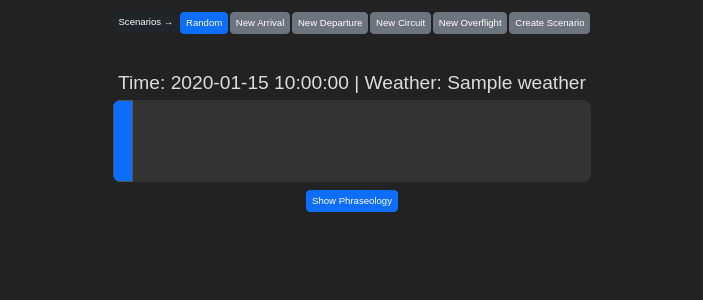
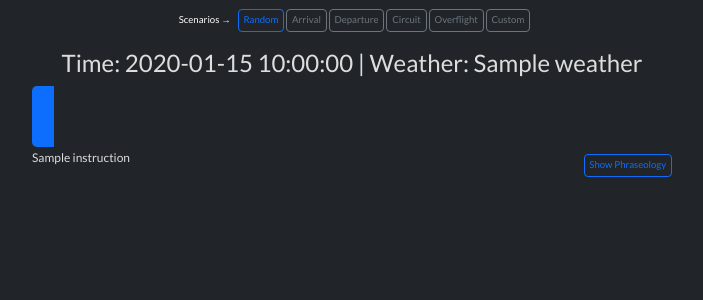
Before and after one commit to andyallard/stripgen, a Python web app: template templates/createscenario.html in a window 1280 px wide. Shown: the top 300 px of the page, without its empty margins (288-991 px from the left). Run offline with Jinja, Linux system fonts and the light colour scheme; the template is opened without the code that fills it: most values are stand-ins (such as "Sample title", 1, 10 or a date in 2020).

Commit message:
major layout and refactor update

```diff
--- a/static/strip.js
+++ b/static/strip.js
@@ -161,7 +161,7 @@ document.addEventListener('DOMContentLoaded', initializeStrip);
 
 
   // Function to toggle visibility
-function toggleVisibility(element) {
+function toggleVisibilityStrip(element) {
     const stripIdent = element.getAttribute('data-strip-id');
     const stripClass = `.strip-${stripIdent}`;
     const elements = document.querySelectorAll(stripClass);
--- a/static/styles.css
+++ b/static/styles.css
@@ -1,14 +1,11 @@
-
-
 body {
   display: flex;
-  font-size: larger;
   align-items: center;
   justify-content: center;
-  /* min-height: 100vh; */
-  font-family: Arial, sans-serif;
+  font-size: .75rem;
+  font-family: Lato, sans-serif;
   margin: 0;
-  background-color: #222;
+  background-color: var(--bs-dark);
   color: #ddd;
 }
 
@@ -21,7 +18,7 @@ a button {
   padding: 0.2rem 0.3rem;
 }
 
-#phraseology {
+.phraseology {
   white-space: normal;
   text-align: left;
 }
@@ -29,30 +26,36 @@ a button {
 /* Grid container with specified columns and areas */
 .grid-container {
   display: grid;
-  grid-template-columns: minmax(20px, 0.4fr) 1.5fr 1.5fr 1fr 5fr 1fr 1.5fr 1fr;
-  grid-template-rows: minmax(30px, 5vh) minmax(30px, 5vh);
-  gap: 2px; /* Tightened gaps */
-  /* max-width: 700px; */
-  background-color: #333;
-  border-radius: 8px;
+  grid-template-columns: minmax(20px, 0.4fr) 1.8fr 1.5fr 1fr 4fr 0.8fr 1.25fr 1fr;
+  grid-template-rows: minmax(30px, 3vh) minmax(30px, 3vh);
+  gap: 1px; /* Tightened gaps */
+  min-width: 50vw;
+  background-color: var(--bs-gray-900);
+  border-radius: 5px;
   overflow: hidden;
   margin-top: 2px;
-  margin-bottom: 8px;
+  margin-bottom: 2px;
 }
 
 /* Styling for grid (strip) items */
 .grid-item {
-  background-color: #444;
+  background-color: var(--bs-gray-700);
   color: #ddd;
   display: flex;
   align-items: center;
   justify-content: center;
-  border: 1px solid #555; /* Border for tighter look */
+  /* border: 1px solid #555;  */
   box-sizing: border-box;
+  padding: 3px;
 }
 
 /* Custom area placements for strip */
-.col1 { grid-column: 1 / 2; grid-row: 1 / span 2; } /* Left empty */
+.col1 {
+  grid-column: 1 / 2; grid-row: 1 / span 2;
+  /* border: 1.5px solid var(--bs-info); */
+  background-color: var(--bs-gray-900);
+  background-color: var(--bs-primary);
+} /* Toggle button to hide the strip */
 .col2 { grid-column: 2 / 3; grid-row: 1; }
 .col3 { grid-column: 3 / 4; grid-row: 1; }
 .col4 { grid-column: 4 / 5; grid-row: 1; }
@@ -67,7 +70,7 @@ a button {
 .col8 { grid-column: 8 / 9; grid-row: 1 / span 2; }
 
 
-
+/* Circuit diagram styles */
 
 /* container for the circuit diagram */
 .container {
@@ -93,7 +96,8 @@ svg {
 /* Container for the road */
 .road {
     width: 75%;
-    height: 60px;
+    max-height: 60px;
+    aspect-ratio: 10 / 1;
     display: flex;
     justify-content: center;
     align-items: center;
@@ -101,7 +105,7 @@ svg {
     z-index: -10;
 }
 
-/* Dotted line (simulating dashed line) */
+/* Dashed line */
 .dotted-line {
     position: absolute;
     top: 50%;
--- a/templates/createscenario.html
+++ b/templates/createscenario.html
@@ -7,18 +7,44 @@
 {% block main %}
 
 <div class="text-center">
-    Time: {{ scenario.formatted_time() }} | Weather: {{ scenario.weather }}
+    <h4>
+        Time: {{ scenario.formatted_time() }} | Weather: {{ scenario.weather }}
+    </h4>
 </div>
 
-{% for strip in scenario.aircraft %}
+{% for aircraft in scenario.aircraft %}
 
     {% include "strip.html" %}
 
+    <div class="d-flex justify-content-between align-items-center">
+        <p fs-6>
+            {{ aircraft.instruction|safe }}
+        </p>
+
+        <!-- Button to toggle visibility -->
+        <button class="btn btn-outline-primary btn-xs" onclick="toggleVisibility('strip-{{ aircraft.strip.ident }}')">Show Phraseology</button>
+    </div>
+
+
+    <!-- Hidden additional information -->
+    <div class="container d-none" id="strip-{{ aircraft.strip.ident }}">
+        <p class="text-start phraseology"> {{ aircraft.phraseology|safe }} </p>
+        <!-- You can add more hidden info here -->
+    </div>
+
+    <script>
+        // Function to toggle visibility
+        function toggleVisibility(stripId) {
+            const element = document.getElementById(stripId);
+            element.classList.toggle('d-none');
+        }
+    </script>
+
 {% endfor %}
 
-<div class="d-flex justify-content-center">
+<!-- <div class="d-flex justify-content-center">
     <button class="btn btn-primary btn-xs" onclick="toggleDiv()">Show Phraseology</button>
-</div>
+</div> -->
 
 <script type="text/javascript" src="/static/strip.js"></script>
 
--- a/templates/layout.html
+++ b/templates/layout.html
@@ -19,6 +19,10 @@
     <!-- Custom Stylesheet -->
     <link href="/static/styles.css" rel="stylesheet">
 
+    <!-- Google font Lato -->
+    <link href="https://fonts.googleapis.com/css2?family=Lato:wght@400;700&display=swap" rel="stylesheet">
+
+
     <title>stripgen: {% block title %}{% endblock %}</title>
 
 </head>
@@ -26,14 +30,14 @@
 <body>
 
     <main>
-        <div class="navbar d-flex justify-content-center mb-4">
+        <div class="navbar d-flex justify-content-center mb-2">
             <button class="btn btn-dark btn-xs">Scenarios →</button>
-            <a href="/random"><button class="btn btn-primary btn-xs">Random</button></a>
-            <a href="/arrival"><button class="btn btn-secondary btn-xs">New Arrival</button></a>
-            <a href="/departure"><button class="btn btn-secondary btn-xs">New Departure</button></a>
-            <a href="/circuit"><button class="btn btn-secondary btn-xs">New Circuit</button></a>
-            <a href="/overflight"><button class="btn btn-secondary btn-xs">New Overflight</button></a>
-            <a href="/createscenario"><button class="btn btn-secondary btn-xs">Create Scenario</button></a>
+            <a href="/random"><button class="btn btn-outline-primary btn-xs">Random</button></a>
+            <a href="/arrival"><button class="btn btn-outline-secondary btn-xs">Arrival</button></a>
+            <a href="/departure"><button class="btn btn-outline-secondary btn-xs">Departure</button></a>
+            <a href="/circuit"><button class="btn btn-outline-secondary btn-xs">Circuit</button></a>
+            <a href="/overflight"><button class="btn btn-outline-secondary btn-xs">Overflight</button></a>
+            <a href="/createscenario"><button class="btn btn-outline-secondary btn-xs">Custom</button></a>
         </div>
 
         {% block main %}{% endblock %}
--- a/templates/scenario.html
+++ b/templates/scenario.html
@@ -10,7 +10,7 @@
     Time: {{ scenario.formatted_time() }} | Weather: {{ scenario.weather }}
 </div>
 
-{% for strip in scenario.aircraft %}
+{% for aircraft in scenario.aircraft %}
 
     {% include "strip.html" %}
 
@@ -23,7 +23,7 @@
 </div>
 
 <div class="d-flex justify-content-center">
-    <button class="btn btn-primary btn-xs" onclick="toggleDiv()">Show Phraseology</button>
+    <button class="btn btn-outline-info btn-xs" onclick="toggleDiv()">Show Phraseology</button>
 </div>
 
 <div class="d-flex justify-content-center">
--- a/templates/strip.html
+++ b/templates/strip.html
@@ -2,25 +2,24 @@
   <div class="grid-container" id="grid">
       <!-- These are placeholders for specific grid areas -->
 
-      <div class="grid-item col1 bg-primary" data-strip-id="{{ strip.ident }}" onclick="toggleVisibility(this)"></div> <!-- button to toggle visibility of strip -->
+      <div class="grid-item col1" data-strip-id="{{ aircraft.strip.ident }}" onclick="toggleVisibilityStrip(this)"></div> <!-- button to toggle visibility of strip -->
 
-      <div class="grid-item col2 strip-{{ strip.ident }} d-none"> {{ strip.ident }} </div>
-      <div class="grid-item col3 strip-{{ strip.ident }} d-none"> {{ strip.point_of_departure.location }} </div>
-      <div class="grid-item col4 strip-{{ strip.ident }} d-none"> {{ strip.altitude }} </div>
-      <div class="grid-item col5 strip-{{ strip.ident }} d-none"></div>
-      <div class="grid-item col2-bottom strip-{{ strip.ident }} d-none"> {{ strip.aircraft_type }} </div>
-      <div class="grid-item col3-bottom strip-{{ strip.ident }} d-none"> {{ strip.destination.location }} </div>
-      <div class="grid-item col4-bottom strip-{{ strip.ident }} d-none"> {{ strip.flight_rules }} </div>
-      <div class="grid-item col5-bottom strip-{{ strip.ident }} d-none"></div>
-      <div class="grid-item fs-2 col6 strip-{{ strip.ident }} d-none"> {{ strip.type }} </div>
-      <div class="grid-item col7 strip-{{ strip.ident }} d-none"> {{ strip.formatted_time(strip.eta) }} </div>
-      <div class="grid-item col7-bottom strip-{{ strip.ident }} d-none">
-      {% if strip.departed %}
-        {{ strip.formatted_time(strip.departure_time) }}
+      <div class="grid-item col2 strip-{{ aircraft.strip.ident }} d-none"> {{ aircraft.strip.ident }} </div>
+      <div class="grid-item col3 strip-{{ aircraft.strip.ident }} d-none"> {{ aircraft.strip.point_of_departure.location }} </div>
+      <div class="grid-item col4 strip-{{ aircraft.strip.ident }} d-none"> {{ aircraft.strip.altitude }} </div>
+      <div class="grid-item col5 strip-{{ aircraft.strip.ident }} d-none"></div>
+      <div class="grid-item col2-bottom strip-{{ aircraft.strip.ident }} d-none"> {{ aircraft.strip.aircraft_type }} </div>
+      <div class="grid-item col3-bottom strip-{{ aircraft.strip.ident }} d-none"> {{ aircraft.strip.destination.location }} </div>
+      <div class="grid-item col4-bottom strip-{{ aircraft.strip.ident }} d-none"> {{ aircraft.strip.flight_rules }} </div>
+      <div class="grid-item col5-bottom strip-{{ aircraft.strip.ident }} d-none"></div>
+      <div class="grid-item fs-4 col6 strip-{{ aircraft.strip.ident }} d-none"> {{ aircraft.strip.type }} </div>
+      <div class="grid-item col7 strip-{{ aircraft.strip.ident }} d-none"> {{ aircraft.strip.formatted_time(aircraft.strip.eta) }} </div>
+      <div class="grid-item col7-bottom strip-{{ aircraft.strip.ident }} d-none">
+      {% if aircraft.strip.departed %}
+        {{ aircraft.strip.formatted_time(aircraft.strip.departure_time) }}
       {% endif %}
       </div>
-      <div class="grid-item fs-2 col8 strip-{{ strip.ident }} d-none"> {{ strip.actual_runway }} </div>
-
+      <div class="grid-item fs-4 col8 strip-{{ aircraft.strip.ident }} d-none"> {{ aircraft.strip.actual_runway }} </div>
 
   </div>
 </div>
```
Also changed, not shown: models.py (+100 -9 lines).
